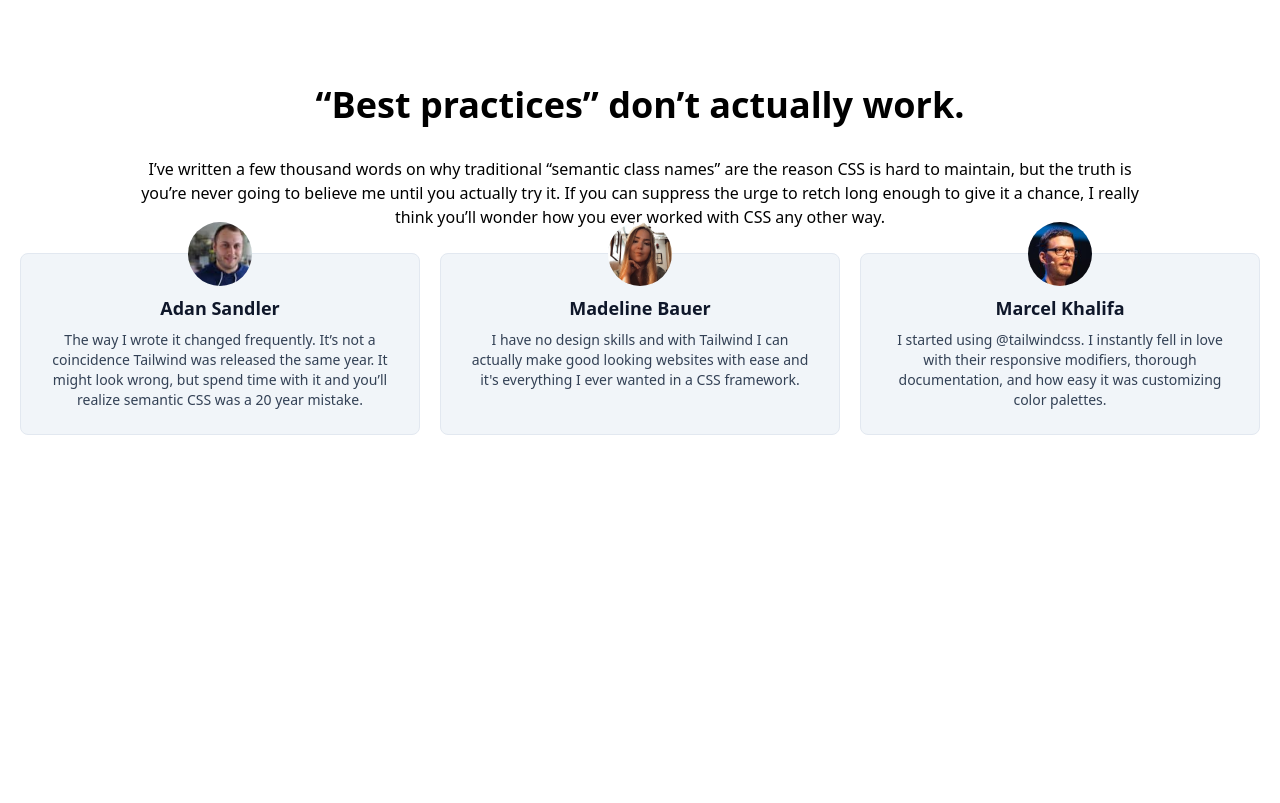
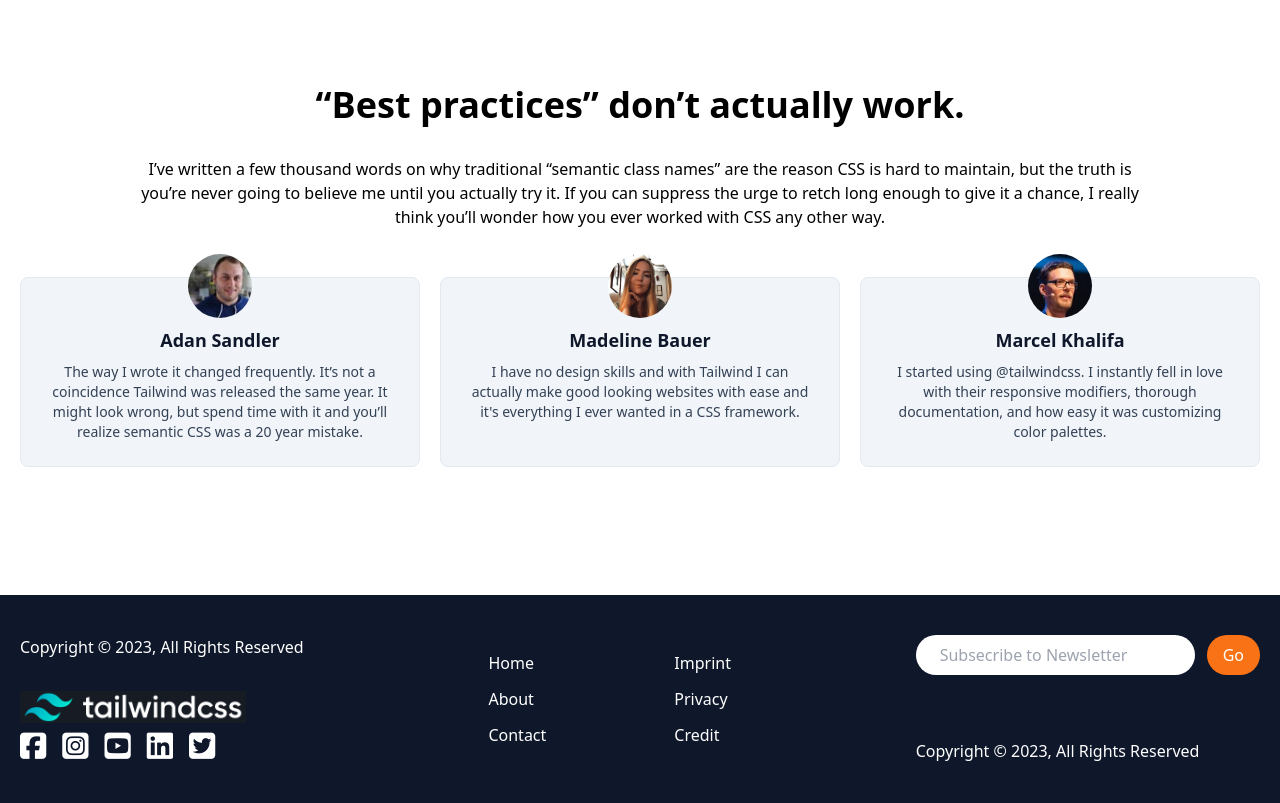
Before and after one commit to 7afde/Tailwind-CSS-Template-1, a website: page index.html in a window 1280 px wide. Shown: the part 612-1415 px from the top of the page. Before the commit the page ends 1175 px from the top, so only its background shows below. Drawn offline with Linux system fonts and the light colour scheme.

Commit message:
I finished the project

```diff
--- a/index.html
+++ b/index.html
@@ -4,6 +4,7 @@
     <meta charset="UTF-8" />
     <meta name="viewport" content="width=device-width, initial-scale=1.0" />
     <link rel="stylesheet" href="./dist/style.css" />
+    <link rel="stylesheet" href="./dist/all.min.css" />
     <title>Tailwind CSS | Template-1</title>
   </head>
   <body>
@@ -21,6 +22,22 @@
           <a href="#" class="text-slate-900 hover:text-orange-500">About</a>
           <a href="#" class="text-slate-900 hover:text-orange-500">Contact</a>
           <a href="#" class="text-slate-900 hover:text-orange-500">Social</a>
+          <a
+            href="#"
+            class="py-2 px-6 rounded-full text-white bg-orange-500 hover:bg-slate-900"
+            >Call Me</a
+          >
+        </div>
+
+        <button id="mobile-btn" class="md:hidden"><i class="fa-solid fa-bars text-2xl"></i></button>
+      </div>
+
+      <div class="md:hidden">
+        <div id="mobile-menu" class="absolute flex hidden flex-col items-center font-bold bg-gray-50 space-y-4 py-8 left-6 right-6 drop-shadow-lg border-gray-300">
+           <a href="#">Portfolio</a>
+          <a href="#">About</a>
+          <a href="#">Contact</a>
+          <a href="#">Social</a>
           <a
             href="#"
             class="py-2 px-6 rounded-full text-white bg-orange-500 hover:bg-slate-900"
@@ -63,7 +80,7 @@
         <h2 class="font-bold text-4xl">
           “Best practices” don’t actually work.
         </h2>
-        <p class="mt-8 max-w-5xl mx-auto">
+        <p class="mt-8 max-w-5xl mx-auto mb-12">
           I’ve written a few thousand words on why traditional “semantic class
           names” are the reason CSS is hard to maintain, but the truth is you’re
           never going to believe me until you actually try it. If you can
@@ -79,7 +96,7 @@
             <img
               src="./dist/images/adam.jpeg"
               alt="adam"
-              class="-mt-14 w-16 rounded-full"
+              class="-mt-12 w-16 rounded-full"
             />
             <h5 class="font-bold text-lg text-slate-900">Adan Sandler</h5>
             <p class="leading-5 text-sm text-slate-700">
@@ -95,7 +112,7 @@
             <img
               src="./dist/images/madeline.jpeg"
               alt="adam"
-              class="-mt-14 w-16 rounded-full"
+              class="-mt-12 w-16 rounded-full"
             />
             <h5 class="font-bold text-lg text-slate-900">Madeline Bauer</h5>
             <p class="leading-5 text-sm text-slate-700">
@@ -110,7 +127,7 @@
             <img
               src="./dist/images/marcel.jpeg"
               alt="adam"
-              class="w-16 rounded-full -mt-14"
+              class="w-16 rounded-full -mt-12"
             />
             <h5 class="font-bold text-lg text-slate-900">Marcel Khalifa</h5>
             <p class="leading-5 text-sm text-slate-700">
@@ -122,5 +139,66 @@
         </div>
       </div>
     </section>
+    <footer class="bg-slate-900">
+      <div
+        class="container mx-auto flex flex-col-reverse md:flex-row justify-between space-y-8 md:space-y-0 text-white px-5 py-10"
+      >
+        <div
+          class="flex flex-col items-center justify-between space-y-12 md:space-y-2 md:items-start"
+        >
+          <div class="text-center my-6 md:mt-0">
+            Copyright © 2023, All Rights Reserved
+          </div>
+          <div>
+            <img src="./dist/images/logo-dark.png" alt="logo" class="h-8" />
+          </div>
+          <div class="flex space-x-4">
+            <a href="#"
+              ><i class="fa-brands fa-square-facebook text-3xl"></i
+            ></a>
+            <a href="#"
+              ><i class="fa-brands fa-square-instagram text-3xl"></i
+            ></a>
+            <a href="#"><i class="fa-brands fa-square-youtube text-3xl"></i></a>
+            <a href="#"><i class="fa-brands fa-linkedin text-3xl"></i></a>
+            <a href="#"><i class="fa-brands fa-square-twitter text-3xl"></i></a>
+          </div>
+        </div>
+        <div class="flex flex-row justify-around items-center space-x-32">
+          <div class="flex flex-col space-y-3">
+            <a href="#" class="hover:text-slate-300">Home</a>
+            <a href="#" class="hover:text-slate-300">About</a>
+            <a href="#" class="hover:text-slate-300">Contact</a>
+          </div>
+          <div class="flex flex-col space-y-3">
+            <a href="#" class="hover:text-slate-300">Imprint</a>
+            <a href="#" class="hover:text-slate-300">Privacy</a>
+            <a href="#" class="hover:text-slate-300">Credit</a>
+          </div>
+        </div>
+        <div class="flex flex-col justify-between">
+          <form action="#">
+            <div class="flex space-x-3">
+              <input
+                type="text"
+                placeholder="Subsecribe to Newsletter"
+                class="flex-1 py-2 px-6 rounded-full"
+              />
+              <button
+                class="bg-orange-500 rounded-full px-4 py-2 hover:bg-slate-500"
+              >
+                Go
+              </button>
+            </div>
+          </form>
+          <div class="hidden md:block">
+            Copyright © 2023, All Rights Reserved
+          </div>
+        </div>
+      </div>
+    </footer>
+
+
+    <script src="./dist/js/script.js"></script>
   </body>
 </html>
--- a/package.json
+++ b/package.json
@@ -14,5 +14,8 @@
     "prettier": "^3.1.1",
     "prettier-plugin-tailwindcss": "^0.5.9",
     "tailwindcss": "^3.4.0"
+  },
+  "dependencies": {
+    "remixicon": "^4.0.1"
   }
 }
```
Also changed, not shown: dist/all.min.css (added), dist/images/facebook-box-fill.svg (added), dist/images/logo-dark.png (added), dist/js/script.js (added), dist/style.css, webfonts/fa-brands-400.ttf (added), webfonts/fa-brands-400.woff2 (added), webfonts/fa-regular-400.ttf (added), webfonts/fa-regular-400.woff2 (added), webfonts/fa-solid-900.ttf (added), webfonts/fa-solid-900.woff2 (added), webfonts/fa-v4compatibility.ttf (added), webfonts/fa-v4compatibility.woff2 (added), 1 other file.
